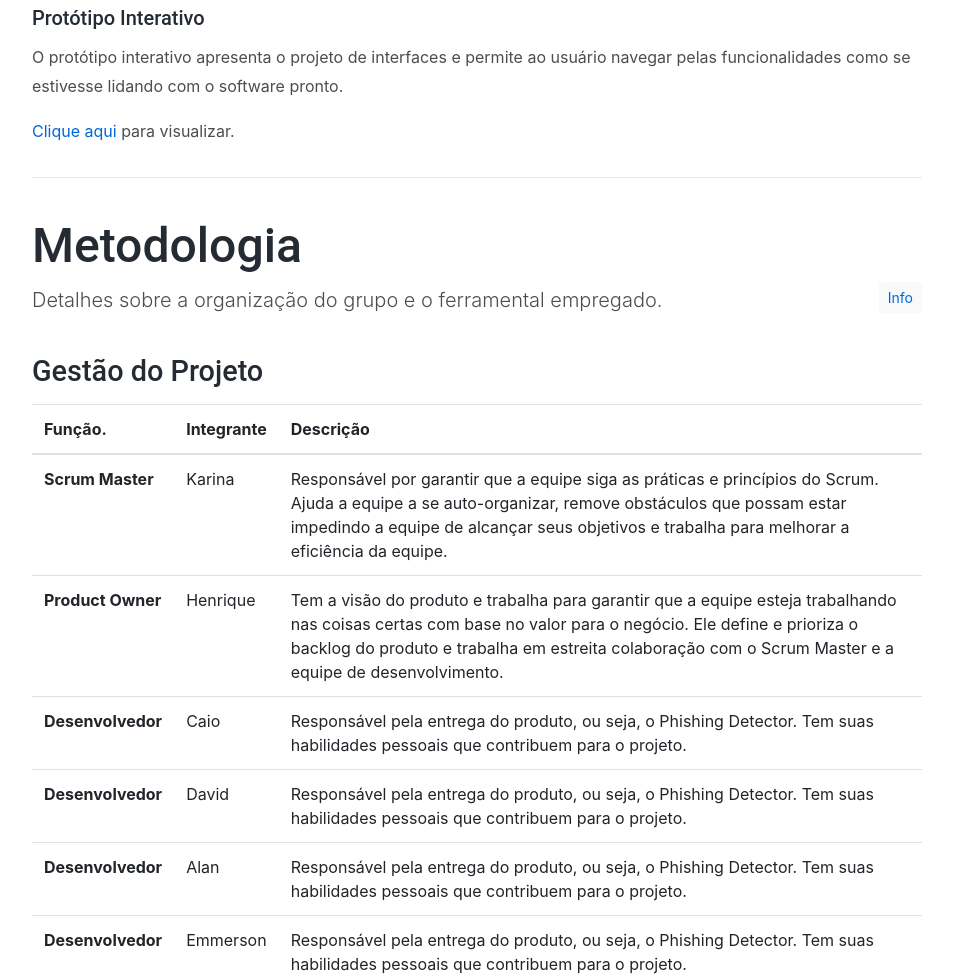
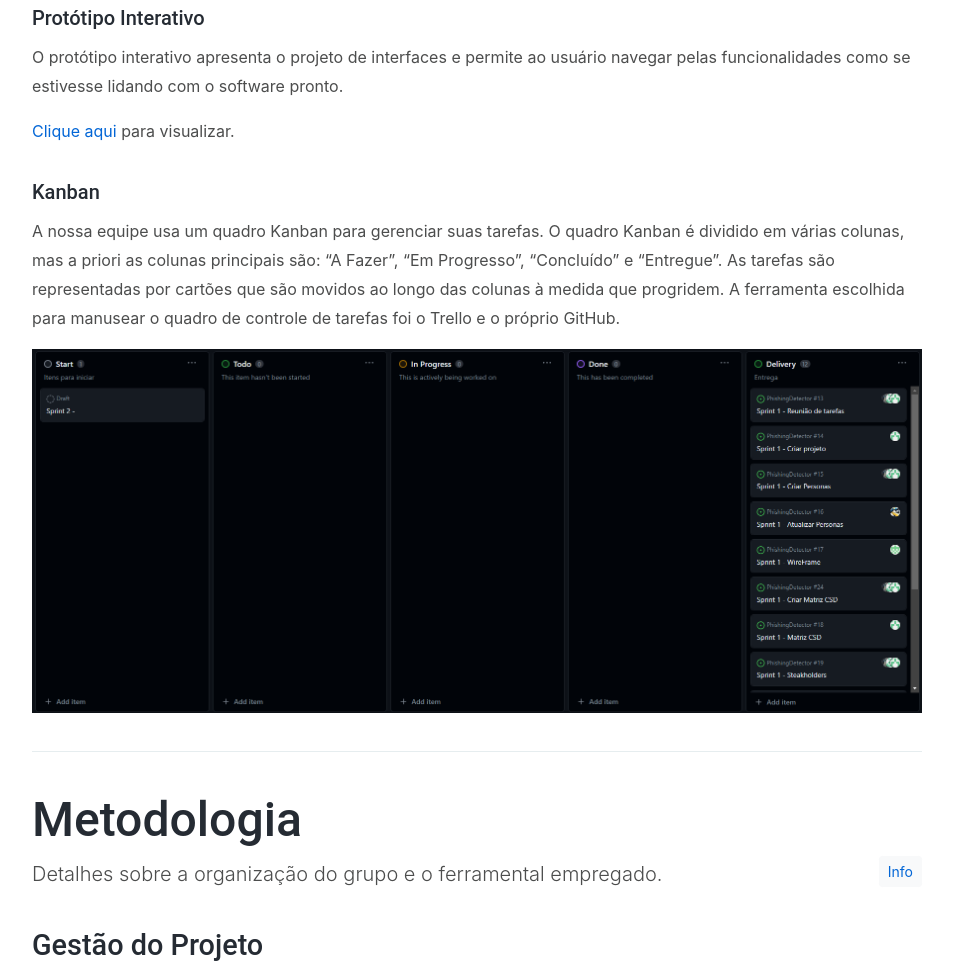
Before and after one commit to PhishingDetector-PUC/PhishingDetector, a plain HTML site: page docs/index.html in a window 1280 px wide. Shown: the part 4126-5103 px from the top of the page, without its empty margins (293-1246 px from the left). Drawn offline with Linux system fonts and the light colour scheme.

Commit message:
Update Docs
Add Kanban

```diff
--- a/docs/index.html
+++ b/docs/index.html
@@ -505,6 +505,24 @@
                     para visualizar.
                   </p>
                 </section>
+
+                <section>
+                  <h5>Kanban</h5>
+                  <p>
+                    A nossa equipe usa um quadro Kanban para gerenciar suas
+                    tarefas. O quadro Kanban é dividido em várias colunas, mas a
+                    priori as colunas principais são: “A Fazer”, “Em Progresso”,
+                    “Concluído” e “Entregue”. As tarefas são representadas por
+                    cartões que são movidos ao longo das colunas à medida que
+                    progridem. A ferramenta escolhida para manusear o quadro de
+                    controle de tarefas foi o Trello e o próprio GitHub.
+                  </p>
+                  <img
+                    class="img-fluid"
+                    src="assets/images/kanban.png"
+                    alt="Exemplo de fluxo de usuário"
+                  />
+                </section>
               </section>
             </section>
 
```
Also changed, not shown: docs/assets/images/kanban.png (added).
